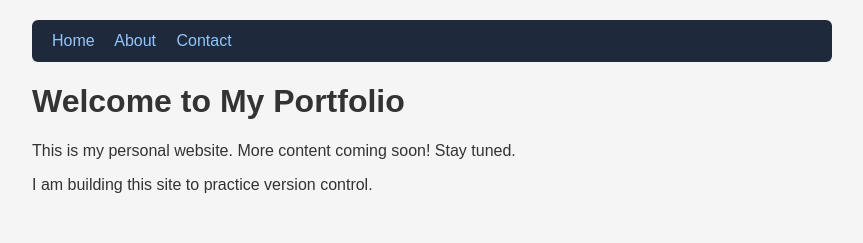
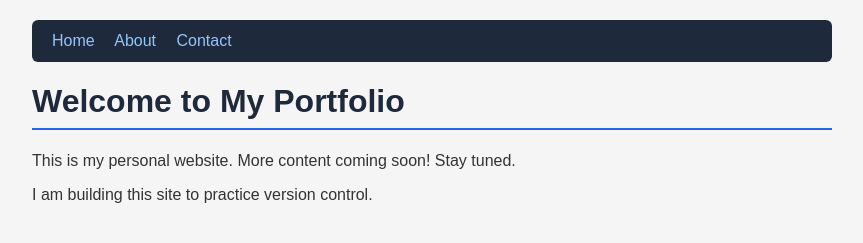
Before and after one commit to gregoryanderson6856-commits/portfolio, a plain HTML site: page index.html in a window 1280 px wide. Shown: the whole page, without its empty margins (208-1071 px from the left). Drawn offline with Linux system fonts and the light colour scheme.

Commit message:
Add heading style to stylesheet

```diff
--- a/style.css
+++ b/style.css
@@ -18,3 +18,9 @@ nav a {
     text-decoration: none;
     margin-right: 16px;
 }
+
+h1 {
+    color: #1e293b;
+    border-bottom: 2px solid #2563eb;
+    padding-bottom: 8px;
+}
```
